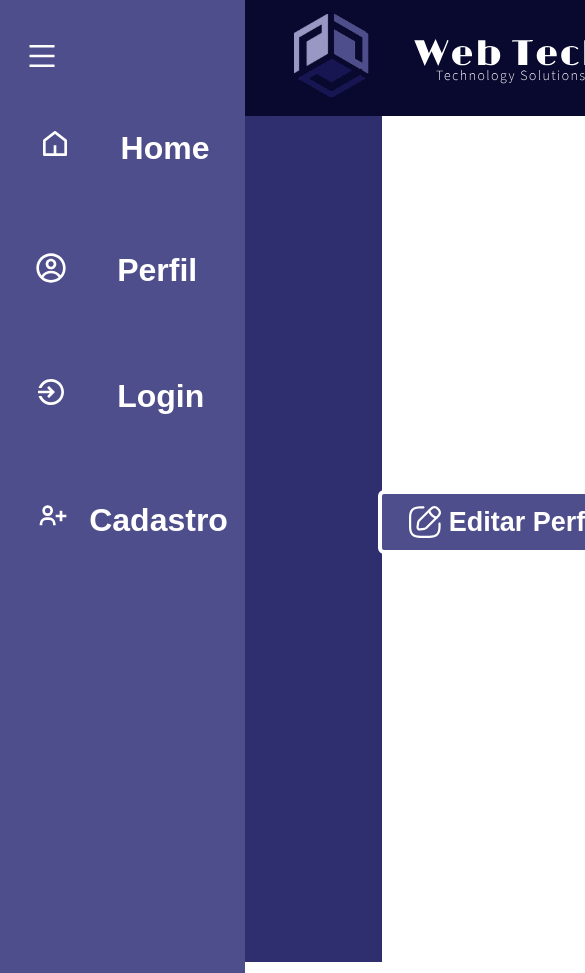
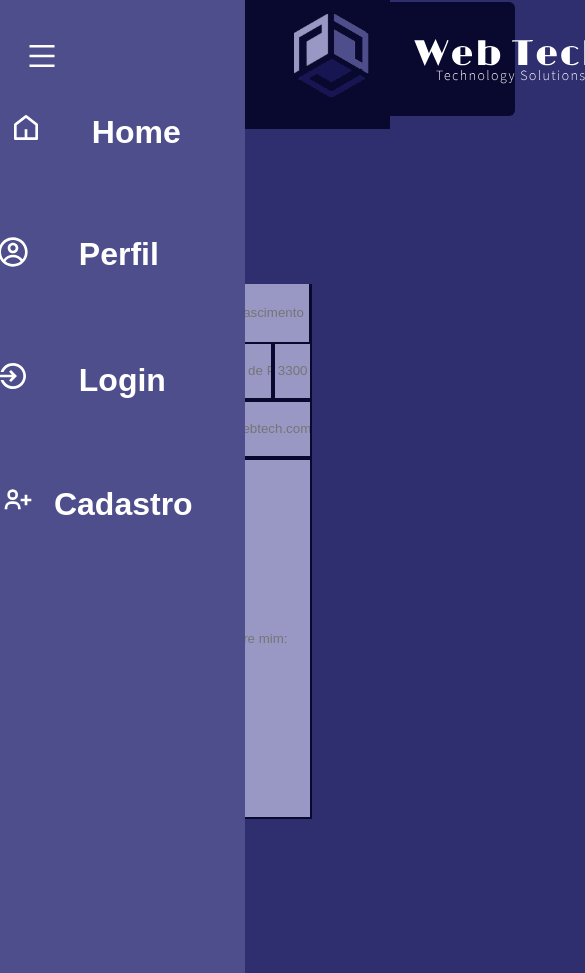
Before and after one commit to Rian-Rero/WebSystem-Trainee-Group-6, a React (Vite) app in the folder Trainee-Group6/: page /perfil in a window 390 px wide. Shown: the top 973 px of the page, 585 px wide, since content can reach past the window. Built offline with nearby package versions, Linux system fonts and the light colour scheme.

Commit message:
Responsivo login

```diff
--- a/Trainee-Group6/src/Components/BotaoLogin/style.js
+++ b/Trainee-Group6/src/Components/BotaoLogin/style.js
@@ -135,17 +135,11 @@ transition: background-color 0.3s ease;
 export const StyleBotaoEditProfile = styled.button`
 
     display: flex;
-justify-content: center;
-align-items: center;
-position: absolute;
-top: 490px;
-left: 378px;
     padding: 12px 24px;
     font-size: 27px;
     width: 253px;
     gap: 8px;
     font-weight: bold;
-text-align: center;
     color: #ffffff;
     background-color: #4F4E8C;
     border-radius: 6px;
--- a/Trainee-Group6/src/main.jsx
+++ b/Trainee-Group6/src/main.jsx
@@ -1,9 +1,11 @@
 import React from 'react'
 import ReactDOM from 'react-dom/client'
 import App from './App.jsx'
+import GlobalStyles from "./styles/GlobalStyles"
 
 ReactDOM.createRoot(document.getElementById('root')).render(
   <React.StrictMode>
+    <GlobalStyles/>
     <App />
   </React.StrictMode>,
 )
--- a/Trainee-Group6/src/pages/Home/Home.jsx
+++ b/Trainee-Group6/src/pages/Home/Home.jsx
@@ -6,6 +6,7 @@ import BotaoLogoEscrita from "../../Components/BotaoLogin/BotaoLogoEscrita";
 import { useNavigate } from "react-router-dom";
 import {AiOutlineMenu} from "react-icons/ai";
 import { DivHome, DivLateral, Body, PageTitle, DivLogo, DivLateral2, Imagem, MenuLateral, Lista, ItemMenu, Expandir, DivRetangulo } from "./style";
+
 
 
 function Home()
--- a/Trainee-Group6/src/pages/Home/style.js
+++ b/Trainee-Group6/src/pages/Home/style.js
@@ -1,4 +1,5 @@
 import styled from "styled-components";
+import PoppinsB from "../../font/Poppins-Bold.ttf";
 
 export const DivHome = styled.div`
     background-color: #2F2E6F;
@@ -77,9 +78,7 @@ export const Expandir = styled.div`
 
 
 export const DivRetangulo = styled.div`
-@font-face {
-    font-family: 'Poppins';
-    src: url('../.././fonts/Poppins-Regular.ttf') format('truetype');}
+
     margin-left: 70px;
     text-align: center;
     font-style: normal;
--- /dev/null
+++ b/Trainee-Group6/src/pages/Julio/Julio.jsx
@@ -0,0 +1,14 @@
+import { useNavigate } from "react-router-dom";
+import { Arroz } from "./style";
+
+function Julio()
+{
+    const navigate = useNavigate();
+    return(
+        <Arroz>
+            w
+        </Arroz>
+    )
+}
+
+export default Julio;
--- /dev/null
+++ b/Trainee-Group6/src/pages/Julio/index.js
@@ -0,0 +1 @@
+export { default } from "./Julio"
--- /dev/null
+++ b/Trainee-Group6/src/pages/Julio/style.js
@@ -0,0 +1,6 @@
+import styled from "styled-components";
+
+export const Arroz = styled.div`
+    background-color: #2F2E6F;
+    margin: 0;
+`
--- a/Trainee-Group6/src/pages/Perfil/Perfil.jsx
+++ b/Trainee-Group6/src/pages/Perfil/Perfil.jsx
@@ -5,8 +5,8 @@ import BotaoPerfil from "../../Components/BotaoLogin/BotaoPerfil";
 import BotaoEditProfile from "../../Components/BotaoLogin/BotaoEditProfile";
 import BotaoLogoEscrita from "../../Components/BotaoLogin/BotaoLogoEscrita";
 import { useNavigate } from "react-router-dom";
-import { DivHome, DivLateral, Body, PageTitle, DivLogo, DivLateral2, Imagem, MenuLateral, Lista, ItemMenu, Expandir, DivNomes, Nome, Cargo, Numero, Email, Texto,
-Linha2 } from "./style";
+import {Body, PageTitle, DivLogo, Imagem, MenuLateral, Lista, ItemMenu, Expandir, Coluna2, Nome, Cargo, Numero, Email, Texto,
+Linha2, Coluna, Pagina, Tamanho } from "./style";
 import PerfilIcon from "../../Icons/editProfile.svg";
 import {AiOutlineMenu} from "react-icons/ai";
 import  "./script.js";
@@ -19,7 +19,7 @@ function Perfil()
     return (
 
       <Body>
-        <DivHome>
+
             <DivLogo>
             <PageTitle>
 
@@ -27,7 +27,7 @@ function Perfil()
 
                 </PageTitle>
             </DivLogo>
-            <DivLateral>
+
 
         <MenuLateral>
 
@@ -48,7 +48,6 @@ function Perfil()
                         </BotaoPerfil> <br />
                       </ItemMenu>
 
-                      <DivLateral2>
 
                       <ItemMenu>
                         <BotaoLogin onClick = {() => navigate("/login")}>
@@ -60,18 +59,24 @@ function Perfil()
                      </BotaoCadastro>
                      </ItemMenu>
 
-                     </DivLateral2>
               </Lista>
         </MenuLateral>
 
-            </DivLateral>
+    <Pagina>
 
-
+      <Coluna>
 
         <Imagem>
           <img src={PerfilIcon} alt="Ícone do Perfil" />
         </Imagem>
-                      <DivNomes>
+        <BotaoEditProfile onClick = {() => navigate("/perfil")}>
+        </BotaoEditProfile>
+
+      </Coluna>
+
+      <Coluna2>
+        <Tamanho>
+
             <Nome placeholder="Lara Nascimento">
             </Nome>
 
@@ -89,14 +94,15 @@ function Perfil()
 
             <Texto placeholder="Sobre mim:">
             </Texto>
+        </Tamanho>
 
-                      </DivNomes>
-                      <BotaoEditProfile onClick = {() => navigate("/perfil")}>
-                      </BotaoEditProfile>
+      </Coluna2>
+    </Pagina>
 
 
 
-        </DivHome>
+
+
       </Body>
     )
 }
--- a/Trainee-Group6/src/pages/Perfil/style.js
+++ b/Trainee-Group6/src/pages/Perfil/style.js
@@ -1,33 +1,46 @@
 import styled from "styled-components";
-
-export const DivHome = styled.div`
-    background-color: #2F2E6F;
-    border: none;
-
-`
-export const DivLateral = styled.div`
+import PoppinsB from "../../font/Poppins-Black.ttf";
 
 
+export const Coluna = styled.div`
+    display: flex;
+    flex-direction: column;
+    width: 50%;
+    justify-content: center;
+    align-items: center;
 `
-export const DivLateral2 = styled.div`
+export const Pagina = styled.div`
+    display: flex;
+    flex-direction: row;
+    width: 100%;
+    height: 100vh;
+`
 
-`
 export const Imagem = styled.image`
-    position: absolute;
-    top: 235px;
-    left: 398px;
+
 
 `
 export const Body = styled.div`
     background-color: #2F2E6F;
-    margin-top: -21px;
-    margin-left: -8px;
-    height: 975px;
+
+    height: 100vh;
+    @media screen and (max-width: 1330px)
+    {
+
+    }
+    @media screen and (max-width: 1064)
+    {
+
+    }
+    @media screen and (max-width: 600)
+    {
+
+    }
 `;
 export const DivLogo = styled.div`
     background-color: #09082F;
     height: 129px;
-    width: 1900px;
+    width: 100%;
 `
 
 export const PageTitle = styled.image`
@@ -50,8 +63,6 @@ export const MenuLateral = styled.nav`
     width: 245px;
 
 }
-
-
 `
 
 export const Lista = styled.ul`
@@ -74,10 +85,12 @@ export const Expandir = styled.div`
     margin-left: -18px;
 
 `
-export const DivNomes = styled.div`
-    margin-left: 1000px;
-    margin-top: 140px;
-    width: 495px;
+export const Coluna2 = styled.div`
+    display: flex;
+    flex-direction: column;
+    width: 50%;
+    height: 100%;
+    justify-content: center;
 `
 export const Nome = styled.input`
     text-align: center;
@@ -85,7 +98,9 @@ export const Nome = styled.input`
     width: 100%;
     height: 58px;
     background: #9998C5;
-    border: 4px solid #FFFFFF;
+    border:solid #09082F;
+    border-top: 2px;
+    border-bottom: 1px;
 `
 export const Cargo = styled.input`
     text-align: center;
@@ -93,7 +108,7 @@ export const Cargo = styled.input`
     width: 67%;
     height: 58px;
     background: #9998C5;
-    border: 4px solid #FFFFFF;
+    border: 2px solid #09082F;
 `
 export const Numero = styled.input`
     text-align: center;
@@ -101,7 +116,7 @@ export const Numero = styled.input`
     width: 33%;
     height: 58px;
     background: #9998C5;
-    border: 4px solid #FFFFFF;
+    border: 2px solid #09082F;
 
 `
 export const  Email = styled.input`
@@ -110,7 +125,7 @@ export const  Email = styled.input`
     width: 100%;
     height: 58px;
     background: #9998C5;
-    border: 4px solid #FFFFFF;
+    border: 2px solid #09082F;
 `
 export const Texto = styled.input`
     text-align: center;
@@ -118,9 +133,14 @@ export const Texto = styled.input`
     width: 100%;
     height: 361px;
     background: #9998C5;
-    border: 4px solid #FFFFFF;
+    border: 2px solid #09082F;
 `
 export const Linha2 = styled.div`
     display: flex;
     flex-direction: row;
 `
+export const Tamanho = styled.div`
+    display: flex;
+    flex-direction: column;
+    width: 60%;
+`
--- a/Trainee-Group6/src/routes.jsx
+++ b/Trainee-Group6/src/routes.jsx
@@ -10,6 +10,7 @@ import Home from "./pages/Home";
 import Login from "./pages/Login/Login";
 import Cadastro from "./pages/Cadastro/Cadastro";
 import Perfil from "./pages/Perfil/Perfil";
+import Julio from "./pages/Julio/Julio";
 
 const router = createBrowserRouter
 (
@@ -21,6 +22,7 @@ const router = createBrowserRouter
          <Route path="login" element={<Login/>}/>
          <Route path="cadastro" element={<Cadastro/>}/>
          <Route path="perfil" element={<Perfil/>}/>
+         <Route path="julio" element={<Julio/>}/>
 
         </Route>
     )
--- /dev/null
+++ b/Trainee-Group6/src/styles/GlobalStyles.js
@@ -0,0 +1,16 @@
+import { createGlobalStyle} from 'styled-components'
+
+export default createGlobalStyle`
+*{
+    margin: 0;
+    padding: 0;
+    outline: 0;
+    box-sizing: border-box;
+
+}
+body{
+    margin: 0;
+    background-color: #2F2E6F;
+
+}
+`
```
Also changed, not shown: 1 other file (tests, documents, lock files or other folders). Lines whose indentation alone changed are shown as unchanged.
